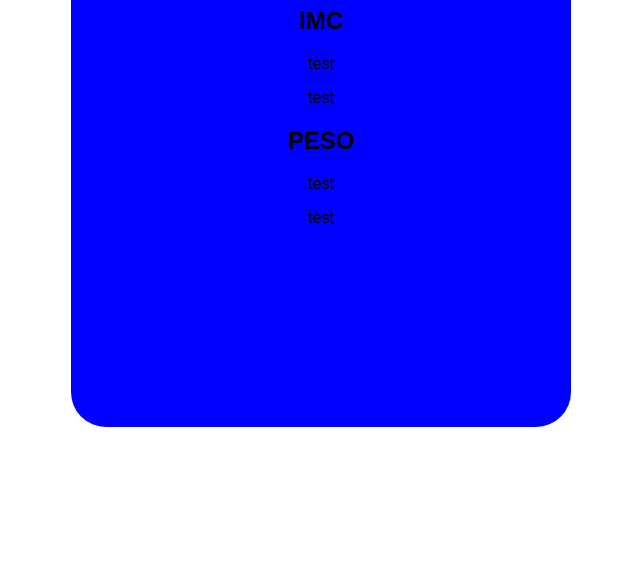
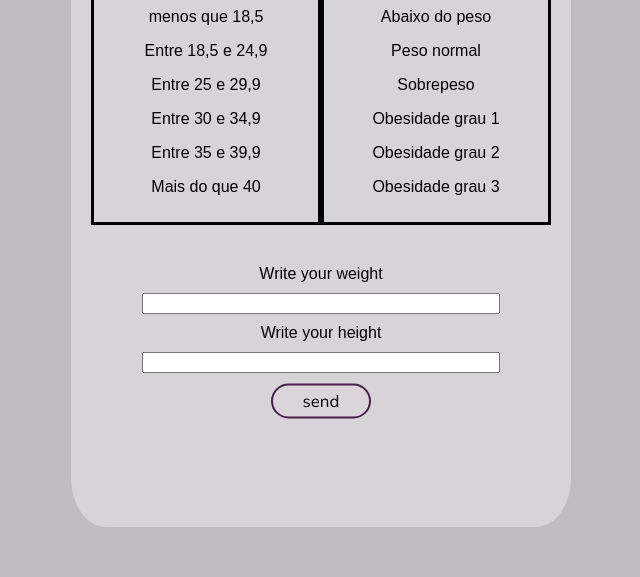
Before and after one commit to salzani/IMCcalc, a plain HTML site: page index.html in a window 1280 px wide. Shown: the part 223-800 px from the top of the page, without its empty margins (319-959 px from the left). Drawn offline with Linux system fonts and the light colour scheme.

Commit message:
second commit, CSS and HTML OK

```diff
--- a/index.html
+++ b/index.html
@@ -7,20 +7,46 @@
     <link rel="stylesheet" href="style.css">
 </head>
 <body>
+
     <div id="frame" class="clearfix">
         <h1>TABELA IMC</h1>
 
-        <div class="tabela-container">
+        <div class="container">
             <div class="coluna">
                 <h2>IMC</h2>
-                <p>test</p>
-                <p>test</p>
+                <p>menos que 18,5</p>
+                <p>Entre 18,5 e 24,9</p>
+                <p>Entre 25 e 29,9</p>
+                <p>Entre 30 e 34,9</p>
+                <p>Entre 35 e 39,9</p>
+                <p>Mais do que 40</p>
             </div>
             <div class="coluna">
                 <h2>PESO</h2>
-                <p>test</p>
-                <p>test</p>
+
+                <p>Abaixo do peso</p>
+                <p>Peso normal</p>
+                <p>Sobrepeso</p>
+                <p>Obesidade grau 1</p>
+                <p>Obesidade grau 2</p>
+                <p>Obesidade grau 3</p>
             </div>
         </div>
+
+        <div class="input">
+            <form action="">
+                <label for="input_weight">Write your weight</label>
+                <input type="number" id="input_weight">
+
+                <label for="input_height">Write your height</label>
+                <input type="number" id="input_height">
+                <button>send</button>
+            </form>
+        </div>
+
+
+
+
+
 </body>
 </html>
--- a/style.css
+++ b/style.css
@@ -1,24 +1,63 @@
-@import url('https://fonts.googleapis.com/css2?family=Open+Sans:ital,wght@1,300&display=swap');
+@import url("https://fonts.googleapis.com/css2?family=Open+Sans:ital,wght@1,300&display=swap");
+@import url("https://fonts.googleapis.com/css2?family=Nunito+Sans:ital,opsz,wght@0,6..12,200..1000;1,6..12,200..1000&display=swap");
 
-
-
- body{
+body {
   font-family: sans-serif;
   margin: 0;
   padding: 0;
   box-sizing: border-box;
+  background-color: #bfbdbf;
 }
 
 #frame {
   width: 500px;
-    height: 500px;
+  height: 700px;
   text-align: center;
   position: absolute;
   top: 50%;
   left: 50%;
   transform: translate(-50%, -50%);
   border-radius: 7%;
-    background-color: blue;
+  background-color: #d6d4d6;
+}
+
+.container {
+  display: flex;
+  justify-content: space-between;
+  padding: 20px;
+}
+
+.coluna {
+  flex: 1;
+  text-align: center;
+  border: 3px solid black;
+  padding: 10px;
+}
+
+.input {
+  max-width: 500px;
+  margin: 20px auto;
+}
+
+form input,
+form label {
+  display: inline-block;
+  width: 70%;
+  margin-bottom: 10px;
+}
+
+form button {
+  position: absolute;
+  width: 20%;
+  height: 5%;
+  top: 89%;
+  left: 40%;
+  transform: translate(0, -190%);
+  border-radius: 50px;
+  font-size: 17px;
+  font-family: "Nunito Sans", sans-serif;
+  background-color: #dbd5db;
+  border: 2px solid #471e4d;
 }
 
 /* body{
```
Lines whose indentation alone changed are shown as unchanged.
